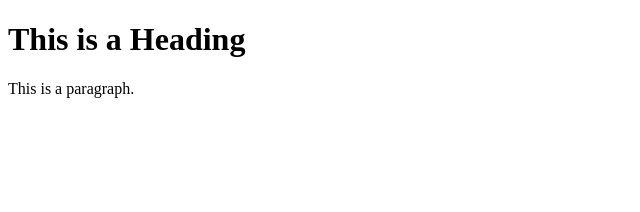
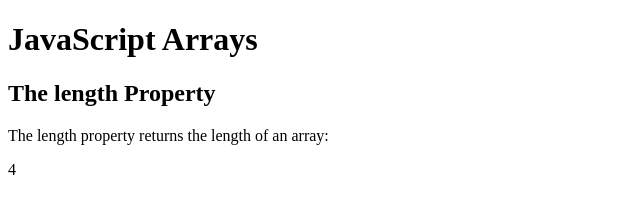
Before and after one commit to Krishnapangma/krishna, a plain HTML site: page index.html in a window 1280 px wide. Shown: the whole page, without its empty margins (0-640 px from the left). Drawn offline with Linux system fonts and the light colour scheme.

Commit message:
Update index.html

```diff
--- a/index.html
+++ b/index.html
@@ -1,12 +1,18 @@
 <!DOCTYPE html>
 <html>
-<head>
-<title>Page Title</title>
-</head>
 <body>
+<h1>JavaScript Arrays</h1>
+<h2>The length Property</h2>
 
-<h1>This is a Heading</h1>
-<p>This is a paragraph.</p>
+<p>The length property returns the length of an array:</p>
+
+<p id="demo"></p>
+
+<script>
+const fruits = ["Banana", "Orange", "Apple", "Mango"];
+let size = fruits.length;
+document.getElementById("demo").innerHTML = size;
+</script>
 
 </body>
 </html>
```
